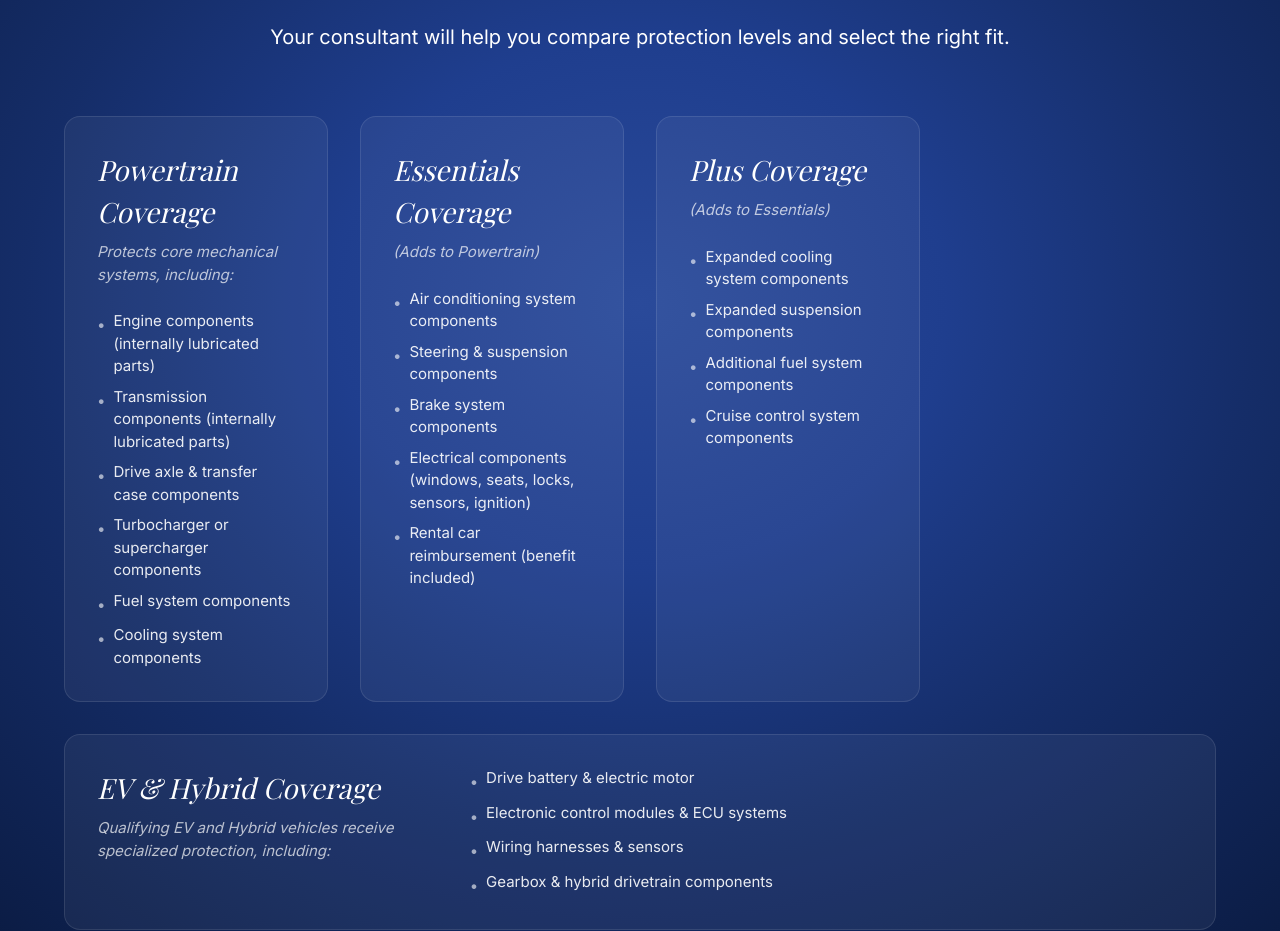
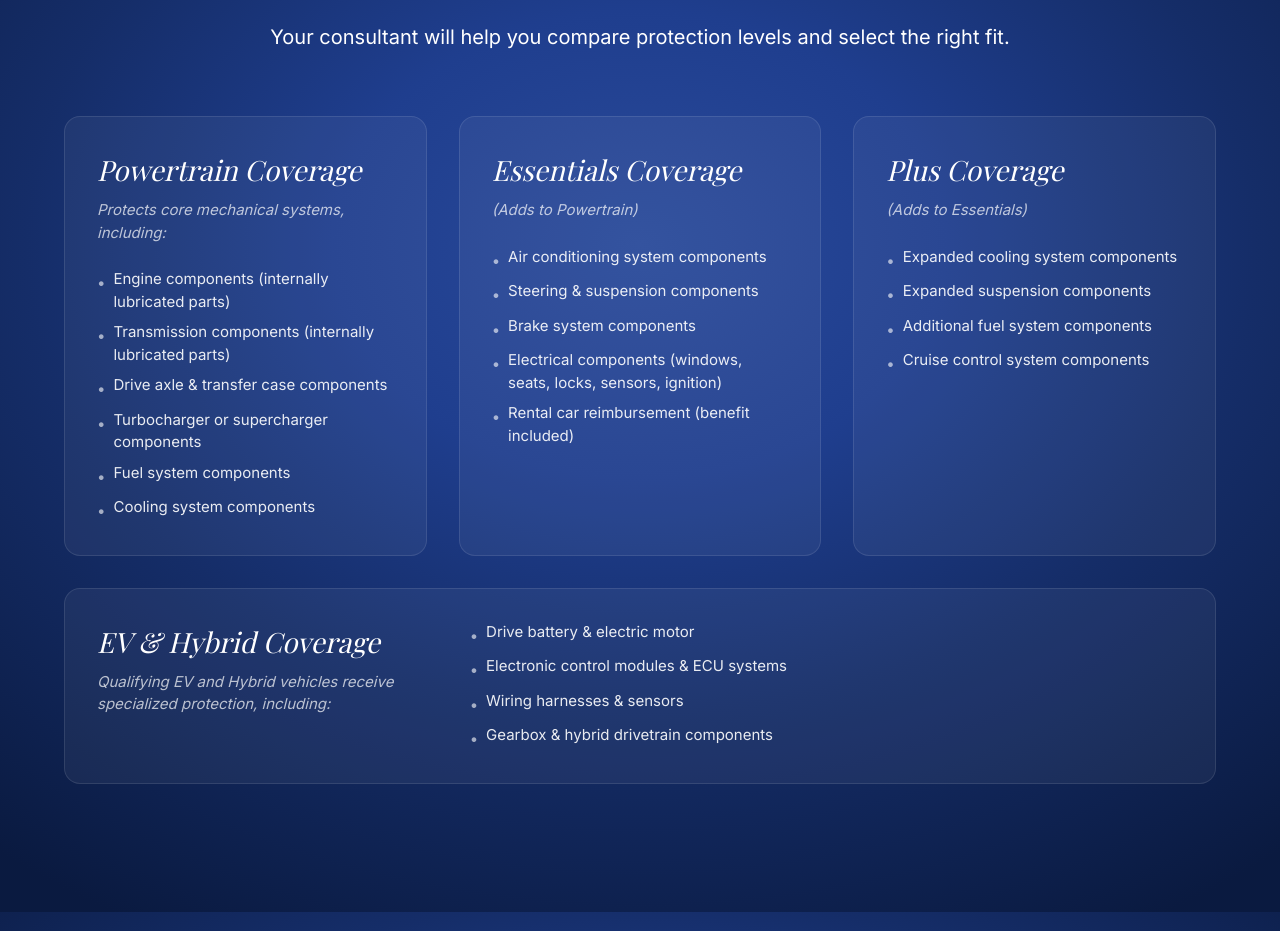
Before and after one commit to Jaxson0827/lifetimedealeraccess.com, a Next.js app: page /warranty in a window 1280 px wide. Shown: the part 1281-2212 px from the top of the page. Built offline with nearby package versions, Linux system fonts and the light colour scheme; no server answers; a web font is replaced by a local one.

Commit message:
center warranty coverage tier cards

```diff
--- a/app/warranty/page.tsx
+++ b/app/warranty/page.tsx
@@ -124,7 +124,8 @@ export default function WarrantyPage() {
             the right fit.
           </p>
 
-          <div className="grid md:grid-cols-2 lg:grid-cols-4 gap-6 lg:gap-8">
+          {/* Center the 3 tier cards on large screens */}
+          <div className="max-w-[1200px] mx-auto grid md:grid-cols-2 lg:grid-cols-3 gap-6 lg:gap-8">
             <div className="relative rounded-2xl p-6 lg:p-8 bg-white/5 border border-white/10 transition-all duration-300">
               <h3 className="text-white text-[24px] lg:text-[28px] font-serif italic mb-2">
                 Powertrain Coverage
@@ -220,7 +221,11 @@ export default function WarrantyPage() {
                 </li>
               </ul>
             </div>
-            <div className="relative rounded-2xl p-6 lg:p-8 bg-white/5 border border-white/10 transition-all duration-300 lg:col-span-4">
+          </div>
+
+          {/* Full-width EV & Hybrid block below */}
+          <div className="mt-6 lg:mt-8">
+            <div className="relative rounded-2xl p-6 lg:p-8 bg-white/5 border border-white/10 transition-all duration-300">
               <div className="grid lg:grid-cols-3 gap-6 lg:gap-8 items-start">
                 <div className="lg:col-span-1">
                   <h3 className="text-white text-[24px] lg:text-[28px] font-serif italic mb-2">
```
